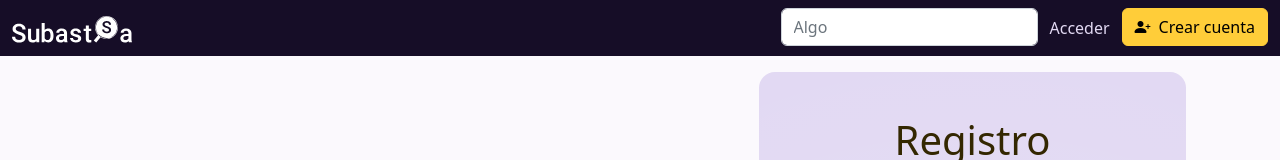
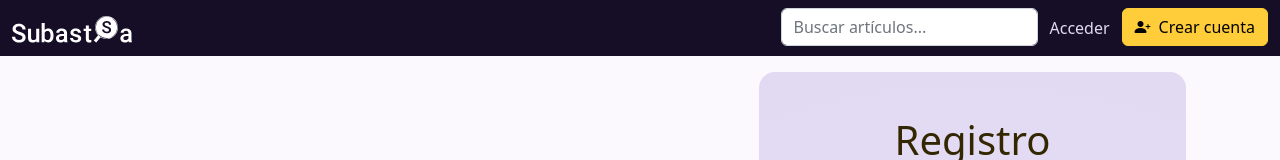
Before and after one commit to wonddark/mercadi, a React (Create React App) app: page / in a window 1280 px wide. Shown: the top 160 px of the page. Built offline with nearby package versions, Linux system fonts and the light colour scheme.

Commit message:
Modified the placeholder for search input in offers' search

```diff
--- a/src/components/layout/SearchOffers.tsx
+++ b/src/components/layout/SearchOffers.tsx
@@ -22,10 +22,10 @@ function useSearch() {
 function SearchOffers() {
   const { searchTerm, updateSearchTerm, doSearch } = useSearch();
   return (
-    <form className="h-100" onSubmit={doSearch}>
+    <form className="h-100 w-100" onSubmit={doSearch}>
       <input
         type="search"
-        placeholder="Algo"
+        placeholder="Buscar artículos..."
         className="form-control"
         name="search-field"
         value={searchTerm}
```
